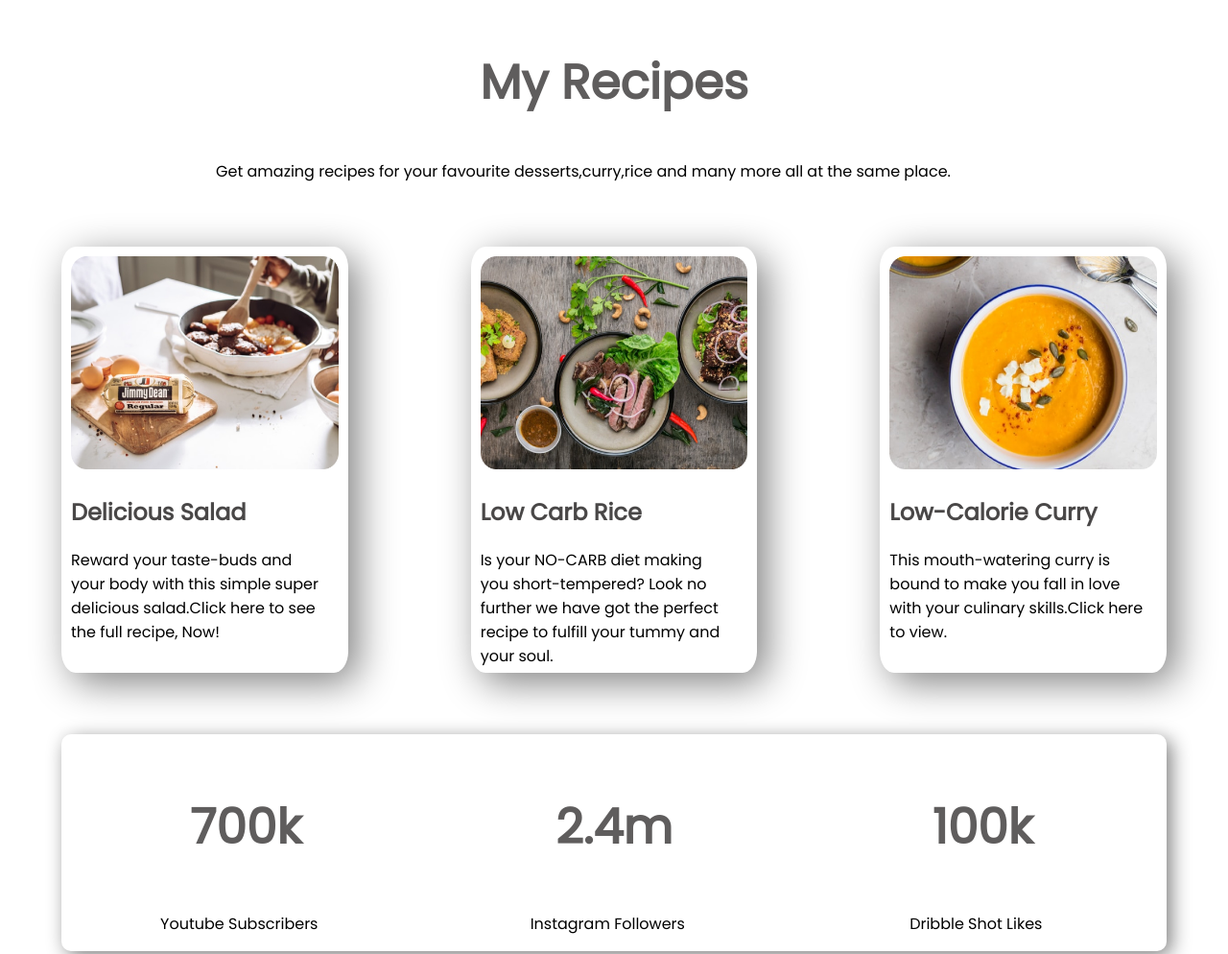
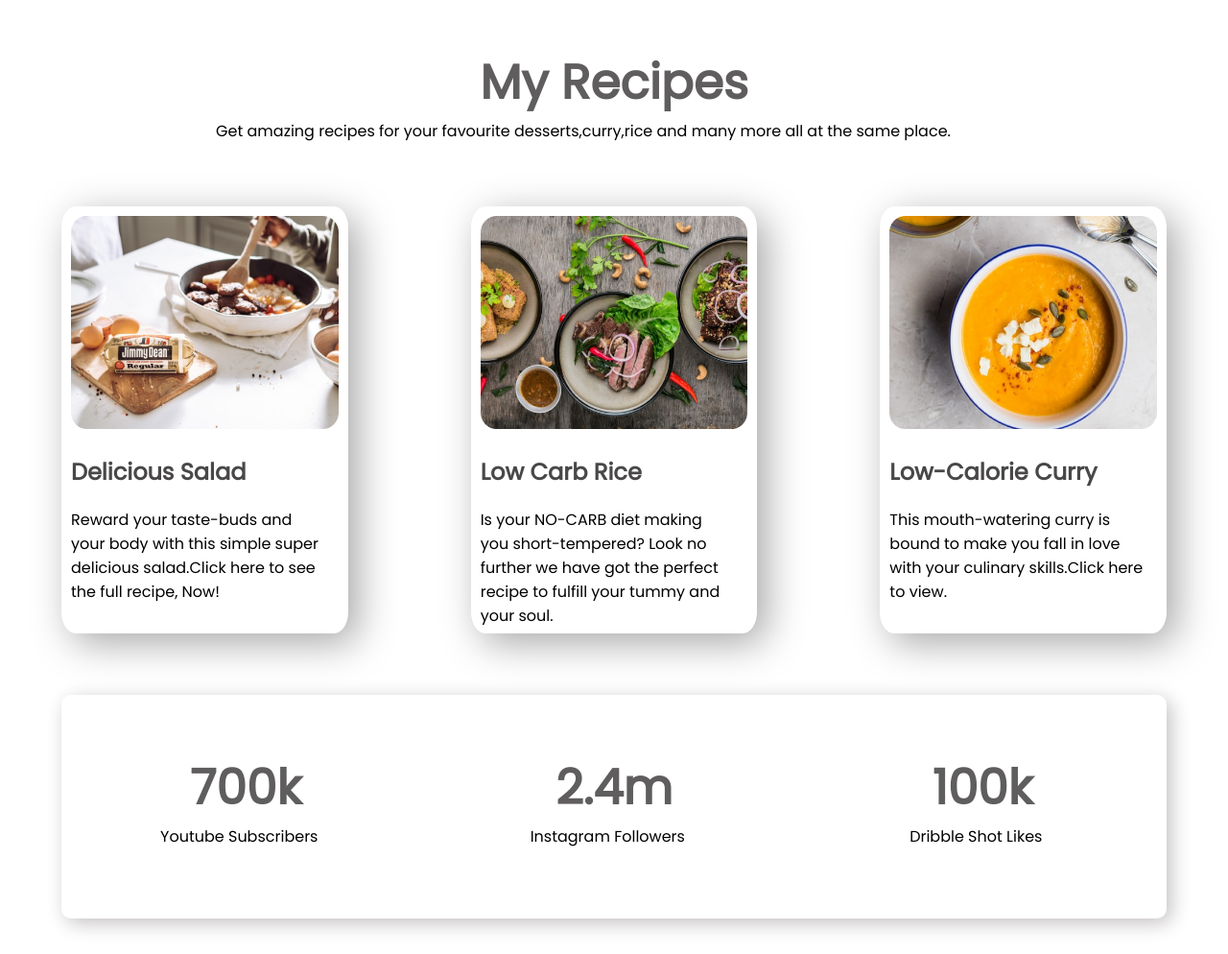
Before and after one commit to anitahasan22/MILESTONE1, a plain HTML site: page index.html in a window 1280 px wide. Shown: the part 1140-2134 px from the top of the page at 96% size. Drawn offline with Linux system fonts and the light colour scheme.

Commit message:
newchange

```diff
--- a/style.css
+++ b/style.css
@@ -6,6 +6,7 @@ h1{
     font-size: 50px;
     padding-top: 10px;
     color: rgb(95, 93, 93);
+    margin-bottom: 0%;
 
 }
 h2{
@@ -75,7 +76,7 @@ h2{
     width: 40%;
     margin-left: 5%;
     margin-right: 5%;
-    box-shadow:10px 10px 40px grey;
+    box-shadow:10px 10px 40px rgb(168, 167, 167);
     border-radius: 5%;
     padding-left: 10px;
     padding-right: 10px;
@@ -83,12 +84,14 @@ h2{
 }
 p{
     padding-right: 5%;
+    margin-top: 0%;
+
 
 }
 .Followers{
     margin-top: 5%;
     display: flex;
-    box-shadow:5px 5px 20px grey;
+    box-shadow:5px 5px 20px rgb(197, 193, 193);
     border-radius: 10px;
     margin-left: 5%;
     margin-right: 5%;
@@ -101,6 +104,8 @@ p{
     padding-left: 5%;
     padding-right: 5%;
     text-align: center;
+    padding-bottom: 5%;
+
 
 
 }
```
Also changed, not shown: index.html (+4 -3 lines).
